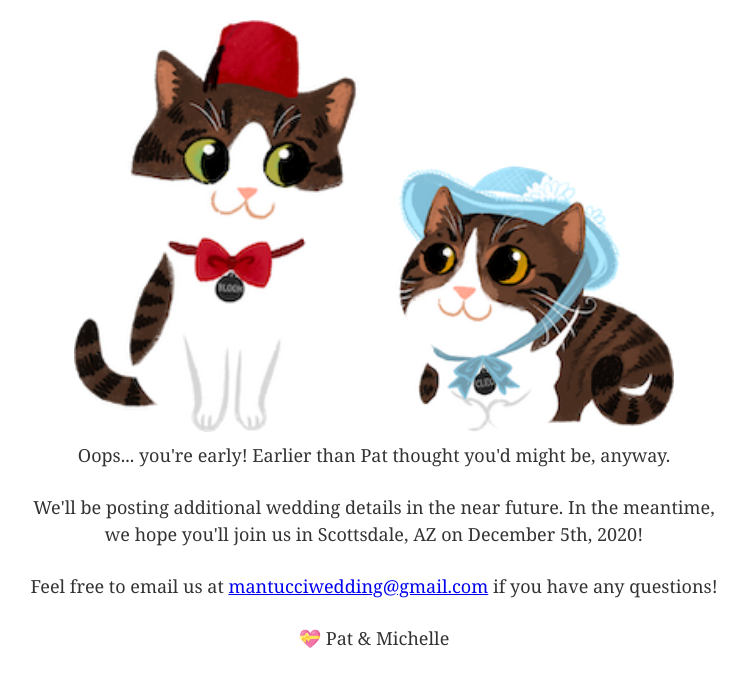
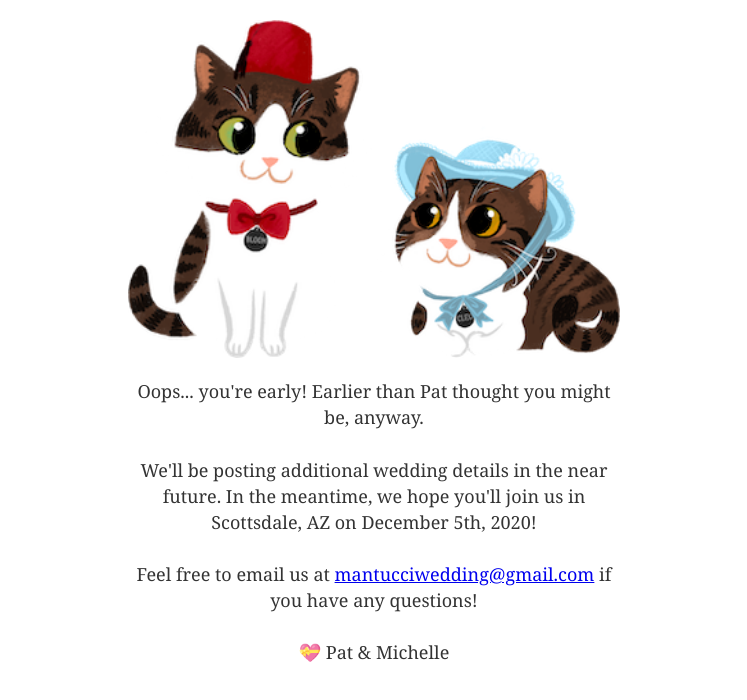
Before and after one commit to psan2/weddingSite, a Gatsby site: page / in a window 1280 px wide. Shown: the whole page, without its empty margins (266-1013 px from the left). Built offline with nearby package versions, Linux system fonts and the light colour scheme; Gatsby itself is replaced by a stand-in of ours.

Commit message:
Fixed bad styling

```diff
--- a/src/pages/index.tsx
+++ b/src/pages/index.tsx
@@ -8,22 +8,40 @@ import Bloom from "../components/bloom"
 const IndexPage = () => (
   <Layout>
     <SEO title="Home" />
-    <div style={{ textAlign: "center" }}>
-      <div style={{ display: "inline-block", width: "300px" }}>
-        <Bloom />
-      </div>
+    <div
+      style={{
+        display: "flex",
+        alignItems: "center",
+        justifyContent: "center",
+      }}
+    >
       <div
         style={{
           display: "inline-block",
-          width: "300px",
+          width: "50%",
           marginBottom: "10px",
         }}
       >
-        <Cleo />
+        <div style={{ display: "inline-block", width: "50%" }}>
+          <Bloom />
+        </div>
+        <div
+          style={{
+            display: "inline-block",
+            width: "50%",
+            marginBottom: "10px",
+          }}
+        >
+          <Cleo />
+        </div>
       </div>
-      <div style={{ width: "700px", display: "inline-block" }}>
+    </div>
+    <div style={{ textAlign: "center" }}>
+      <div
+        style={{ display: "inline-block", width: "100%", maxWidth: "500px" }}
+      >
         <p>
-          Oops... you're early! Earlier than Pat thought you'd might be, anyway.
+          Oops... you're early! Earlier than Pat thought you might be, anyway.
         </p>
         <p>
           We'll be posting additional wedding details in the near future. In the
```
